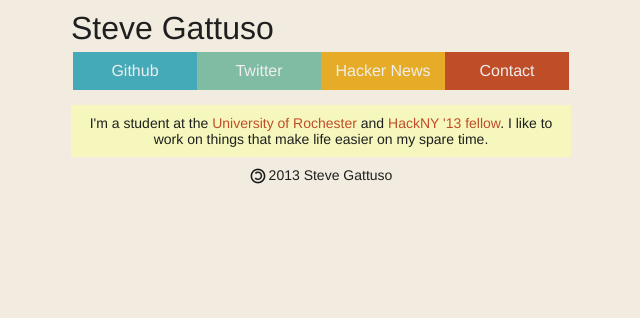
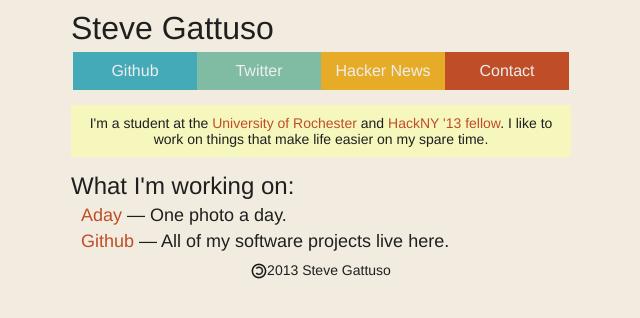
Before and after one commit to stevenleeg/website, a Jekyll site: the page built from index.html, in a window 1280 px wide. Shown: the top 318 px of the page, without its empty margins (319-959 px from the left). Built offline with Jekyll 4.4.1, drawn with Linux system fonts in a browser that asks for light colours.

Commit message:
Adding "What I'm working on"

```diff
--- a/index.html
+++ b/index.html
@@ -2,3 +2,11 @@
 layout: default
 title: index
 ---
+
+<h1>What I'm working on:</h1>
+<div class="project">
+    <a href="http://aday.stevegattuso.me">Aday</a> &mdash; One photo a day.
+</div>
+<div class="project">
+    <a href="http://github.com/stevenleeg">Github</a> &mdash; All of my software projects live here.
+</div>
--- a/static/style.css
+++ b/static/style.css
@@ -176,5 +176,10 @@
 .footer img {
     vertical-align: middle;
     display: inline-block;
-    margin-right: 3px;
+    margin-right: 3;px;
 }
+
+.project {
+    font-size: 18px;
+    margin: 5px 0px 5px 10px;
+}
```
